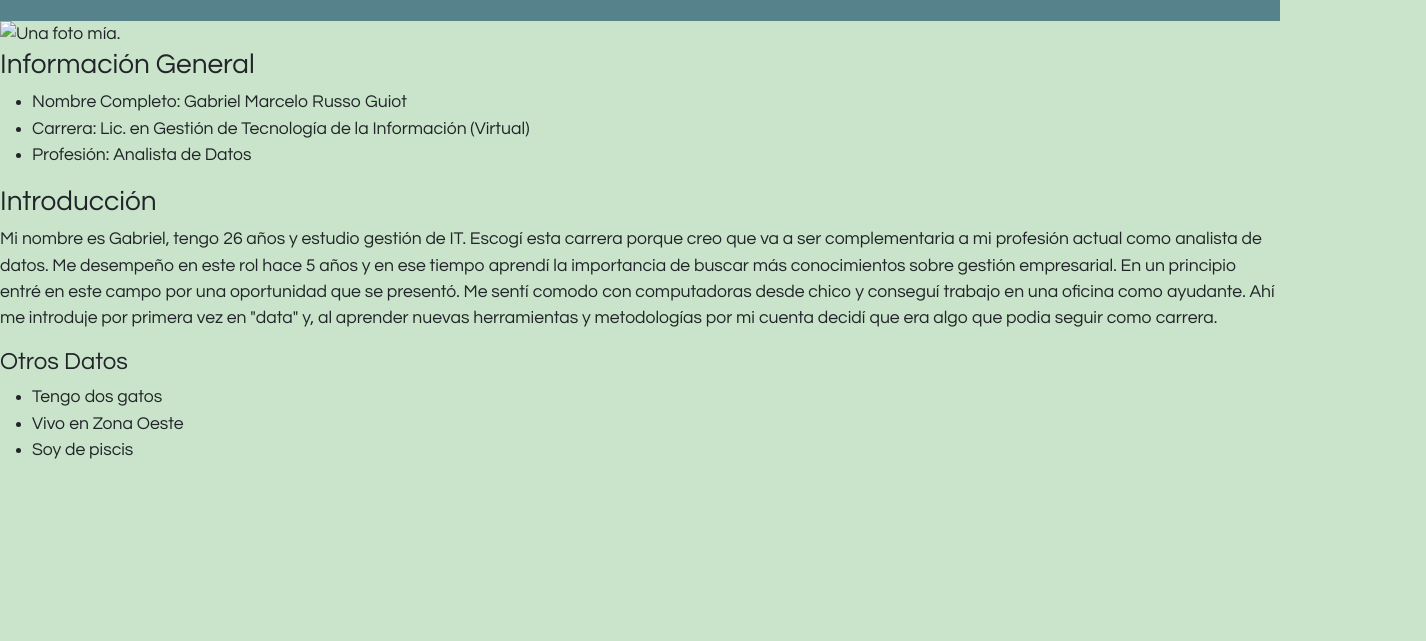
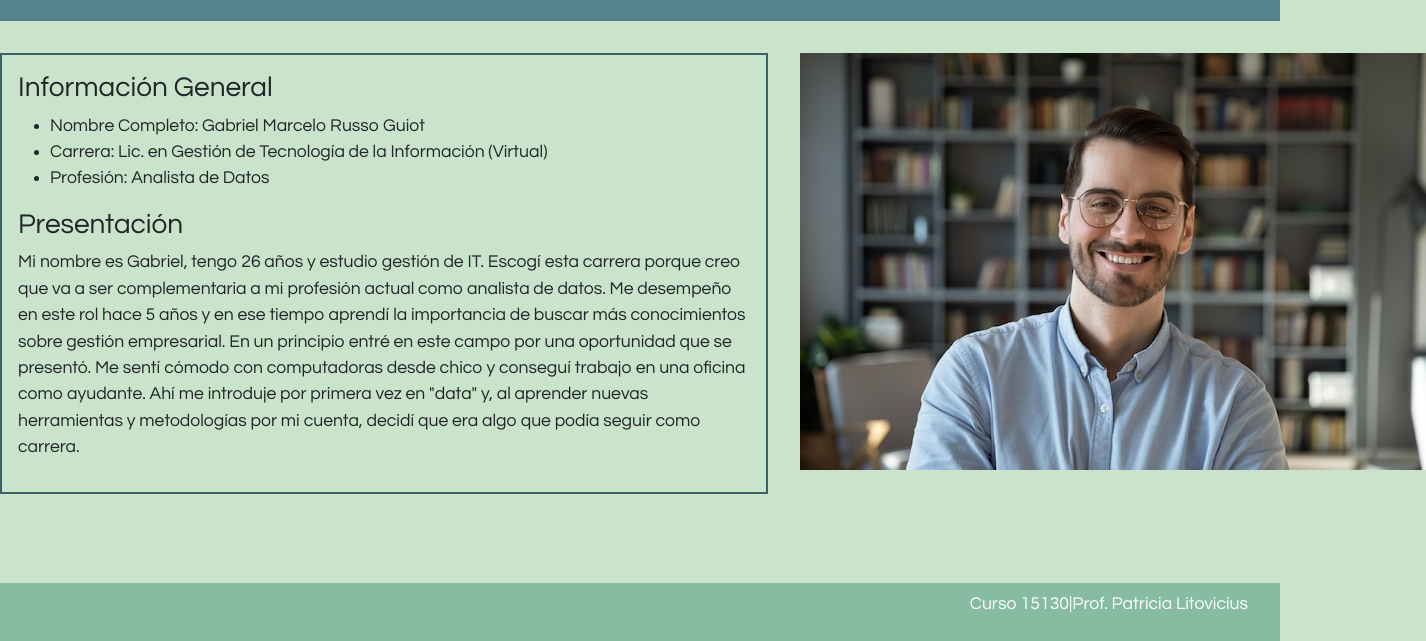
Before and after one commit to GRusso23/grusso23.github.io, a plain HTML site: page docs/sobremi.html in a window 1280 px wide. Shown: the part 159-800 px from the top of the page, 1426 px wide, since content can reach past the window. Drawn offline with Linux system fonts and the light colour scheme.

Commit message:
css index+avisos+sobremi

```diff
--- a/docs/css/style.css
+++ b/docs/css/style.css
@@ -1,4 +1,11 @@
+html, body { /*Formato para que las páginas se ocupen completamente, empujando el pie de página al fondo*/
+    height: 100%;
+    margin: 0;
+}
+
 body { /*Formato global para el cuerpo*/
+    display: flex;
+    flex-direction: column;
     font-family: 'Century Gothic', 'Arial', sans-serif;
     background-color: #c9e4ca;
     font-size: 1.1rem;
@@ -24,24 +31,60 @@ a {/*Formato global para vínculos*/
     color: white;
 }
 
-.tabla-materias { /*Formato tabla página de inicio */
+footer { /*Formato para pie de página*/
+    background-color: #87bba2;
+    padding: 0.5rem 2rem;
+    text-align: right;
+    color: white;
+    margin-top: auto;
+}
+
+.tabla-materias { /* Formato tabla página de inicio */
     margin: 2rem auto;
     border-spacing: 0;
     border: 2px solid #3b6064;
     text-align: center;
 }
 
-.tabla-materias th, .tabla-materias td { /*Bordes y espaciado internos */
+.tabla-materias th, .tabla-materias td { /* Bordes y espaciado internos */
     border: 1.5px solid #3b6064;
     padding: 0.75rem 1rem;
 }
 
-/* Optional: style header row different color */
-.tabla-materias th {
+.tabla-materias th { /* Formato 1er fila */
     background-color: #55828b;
     color: white;
     font-weight: bold;
 }
+
+.container-parrafo { /* Container centrado con borde */
+    width: 80%;
+    max-width: 800px;
+    margin: 2rem auto;
+    border: 2px solid #3b6064;
+    padding: 1rem;
+}
+
+.container-sobremi {
+    display: flex;
+    justify-content: space-between;
+}
+
+
+.foto { /* Formato foto personal */
+    width: 35%;
+    height: auto;
+    margin: 2rem;
+}
+
+
+@media (max-width: 768px) { /* Adaptar foto para pantallas chicas */
+    .foto img {
+        width: 80%;
+        margin-bottom: 20px;
+    }
+}
+
 
 @media (max-width: 768px) { /* Adaptar texto de cuerpo para pantallas chicas */
     body {
@@ -49,20 +92,9 @@ a {/*Formato global para vínculos*/
     }
 }
 
-@media (max-width: 480px) { /* Adaptar texto de cuerpo para pantallas muy chicas */
-    body {
-        font-size: 0.8rem;
-    }
-}
 
 @media (max-width: 768px) { /* Adaptar texto de navegador para pantallas chicas */
     .nav-link {
         font-size: 1rem;
     }
 }
-
-@media (max-width: 480px) { /* Adaptar texto de navegador para pantallas muy chicas */
-    .nav-link {
-        font-size: 0.9rem;
-    }
-}
--- a/docs/sobremi.html
+++ b/docs/sobremi.html
@@ -25,7 +25,8 @@
         <h1>Sobre Mi</h1>
     </div>
 
-<img src="fotocarnet.jpg" alt="Una foto mía.">
+    <div class="container-sobremi">
+        <div class="container-parrafo">
             <h3>Información General</h3>
             <ul>
                 <li>Nombre Completo: Gabriel Marcelo Russo Guiot</li>
@@ -33,19 +34,22 @@
                 <li>Profesión: Analista de Datos</li>
             </ul>
 
-<h3>Introducción</h3>
+            <h3>Presentación</h3>
             <p>Mi nombre es Gabriel, tengo 26 años y estudio gestión de IT. Escogí esta carrera porque creo que va a ser complementaria a mi profesión actual como analista de datos.
                 Me desempeño en este rol hace 5 años y en ese tiempo aprendí la importancia de buscar más conocimientos sobre gestión empresarial. En un principio entré en este campo por una
-oportunidad que se presentó. Me sentí comodo con computadoras desde chico y conseguí trabajo en una oficina como ayudante. Ahí me introduje por primera vez en "data" y, al aprender
-nuevas herramientas y metodologías por mi cuenta decidí que era algo que podia seguir como carrera.</p>
+                oportunidad que se presentó. Me sentí cómodo con computadoras desde chico y conseguí trabajo en una oficina como ayudante. Ahí me introduje por primera vez en "data" y, al aprender
+                nuevas herramientas y metodologías por mi cuenta, decidí que era algo que podía seguir como carrera.</p>
+        </div>
 
-<h4>Otros Datos</h4>
-<ul>
-    <li>Tengo dos gatos</li>
-    <li>Vivo en Zona Oeste</li>
-    <li>Soy de piscis</li>
-</ul>
+        <div class="foto">
+            <img src="imagenes/fotocarnet.jpg" alt="Una foto mía.">
+        </div>
+    </div>
 
+
+<footer>
+    <p>Curso 15130|Prof. Patricia Litovicius</p>
+</footer>
 
 </body>
 </html>
```
Also changed, not shown: docs/avisos.html (+5 -1 lines), docs/index.html (+3 -0 lines), docs/materias2025.html (+3 -1 lines). Lines whose indentation alone changed are shown as unchanged.
